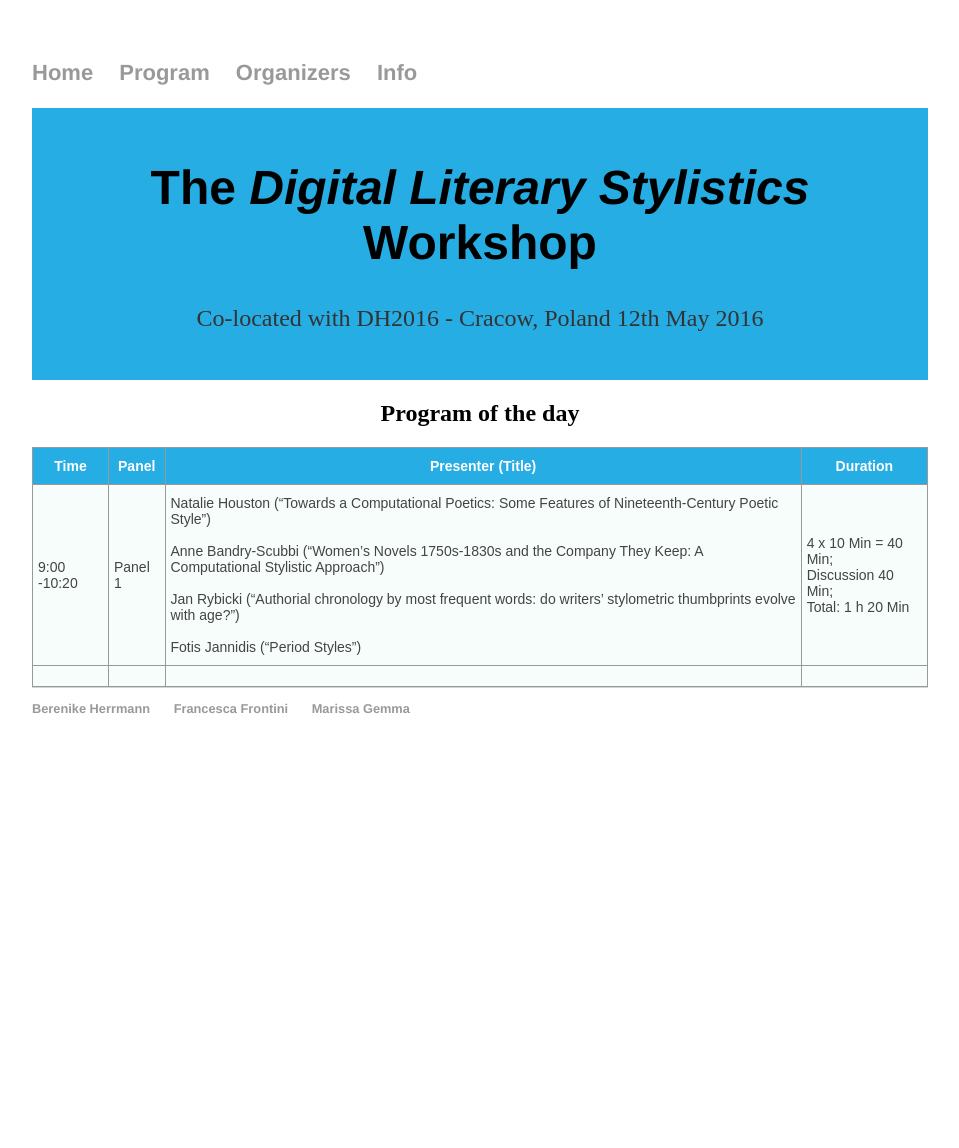
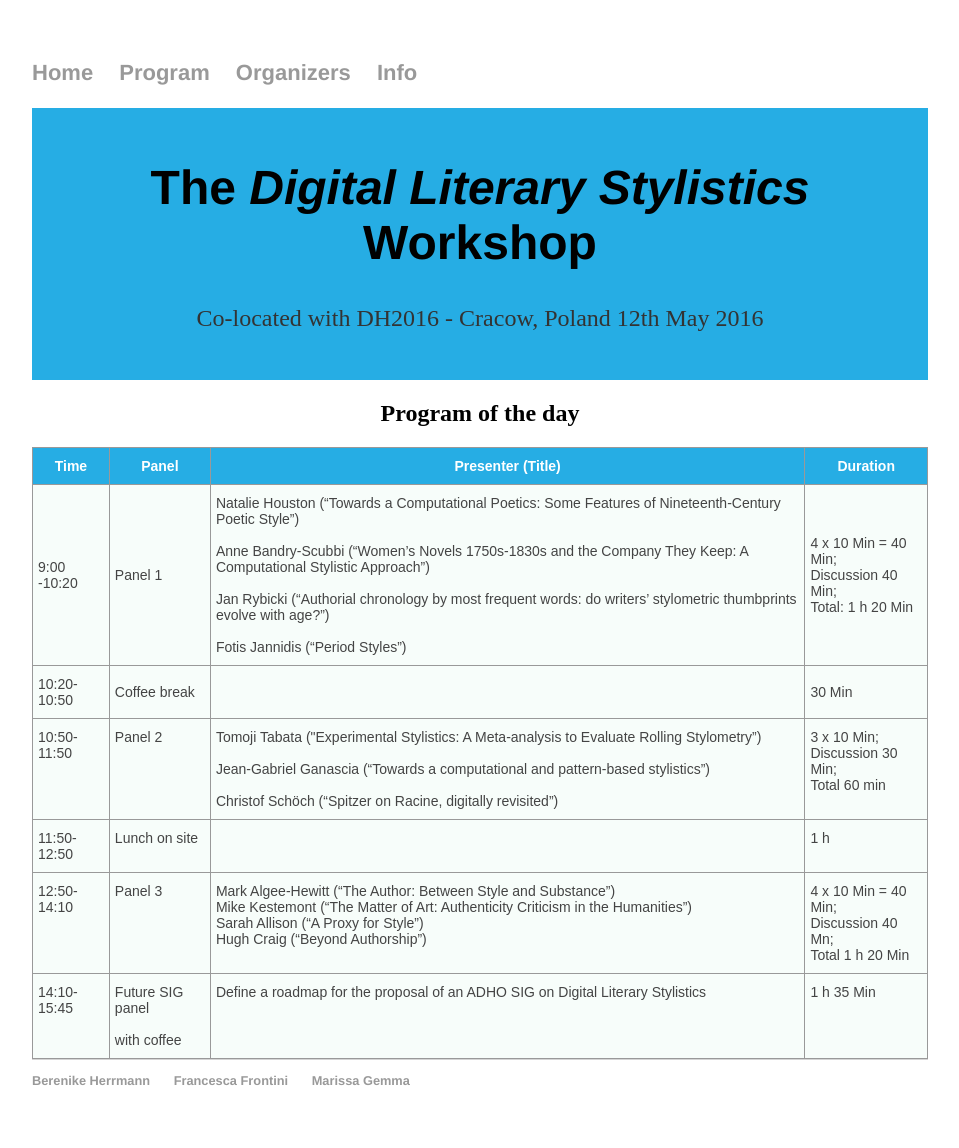
Before and after one commit to DigitalLiteraryStylistic/-DigitalLiteraryStylistic.github.io, a Jekyll site: the page built from program.html, in a window 1280 px wide. Shown: the whole page, without its empty margins (160-1119 px from the left). Built offline with Jekyll 4.4.1, drawn with Linux system fonts in a browser that asks for light colours; before the commit the page ends 900 px from its top, so only the background shows below that.

Commit message:
Update program.html

```diff
--- a/program.html
+++ b/program.html
@@ -14,6 +14,7 @@ title: Digital Literary Stylistics Workshop - Co-located with DH2016
 .tg td{font-family:Arial, sans-serif;font-size:14px;padding:10px 5px;border-style:solid;border-width:1px;overflow:hidden;word-break:normal;border-color:#999;color:#444;background-color:#F7FDFA;}
 .tg th{font-family:Arial, sans-serif;font-size:14px;font-weight:normal;padding:10px 5px;border-style:solid;border-width:1px;overflow:hidden;word-break:normal;border-color:#999;color:#fff;background-color:#26ADE4;}
 .tg .tg-e3zv{font-weight:bold}
+.tg .tg-yw4l{vertical-align:top}
 </style>
 <table class="tg">
   <tr>
@@ -29,9 +30,33 @@ title: Digital Literary Stylistics Workshop - Co-located with DH2016
     <td class="tg-031e">4 x 10 Min = 40 Min; <br>Discussion 40 Min; <br>Total: 1 h 20 Min</td>
   </tr>
   <tr>
+    <td class="tg-031e">10:20-10:50</td>
+    <td class="tg-031e">Coffee break</td>
     <td class="tg-031e"></td>
-    <td class="tg-031e"></td>
-    <td class="tg-031e"></td>
-    <td class="tg-031e"></td>
+    <td class="tg-031e">30 Min</td>
+  </tr>
+  <tr>
+    <td class="tg-yw4l">10:50-11:50</td>
+    <td class="tg-yw4l">Panel 2</td>
+    <td class="tg-yw4l">Tomoji Tabata ("Experimental Stylistics: A Meta-analysis to Evaluate Rolling Stylometry”)<br><br>Jean-Gabriel Ganascia (“Towards a computational and pattern-based stylistics”)<br><br>Christof Schöch (“Spitzer on Racine, digitally revisited”)</td>
+    <td class="tg-yw4l">3 x 10 Min;<br>Discussion 30 Min;<br>Total 60 min</td>
+  </tr>
+  <tr>
+    <td class="tg-yw4l">11:50-12:50</td>
+    <td class="tg-yw4l">Lunch on site</td>
+    <td class="tg-yw4l"></td>
+    <td class="tg-yw4l">1 h</td>
+  </tr>
+  <tr>
+    <td class="tg-yw4l">12:50-14:10</td>
+    <td class="tg-yw4l">Panel 3</td>
+    <td class="tg-yw4l">Mark Algee-Hewitt (“The Author: Between Style and Substance”)<br>Mike Kestemont (“The Matter of Art: Authenticity Criticism in the Humanities”)<br>Sarah Allison (“A Proxy for Style”)<br>Hugh Craig (“Beyond Authorship”)</td>
+    <td class="tg-yw4l">4 x 10 Min = 40 Min;<br>Discussion 40 Mn;<br>Total 1 h 20 Min</td>
+  </tr>
+  <tr>
+    <td class="tg-yw4l">14:10-15:45</td>
+    <td class="tg-yw4l">Future SIG panel <br><br>with coffee</td>
+    <td class="tg-yw4l">Define a roadmap for the proposal of an ADHO SIG on Digital Literary Stylistics</td>
+    <td class="tg-yw4l">1 h 35 Min</td>
   </tr>
 </table>
```
